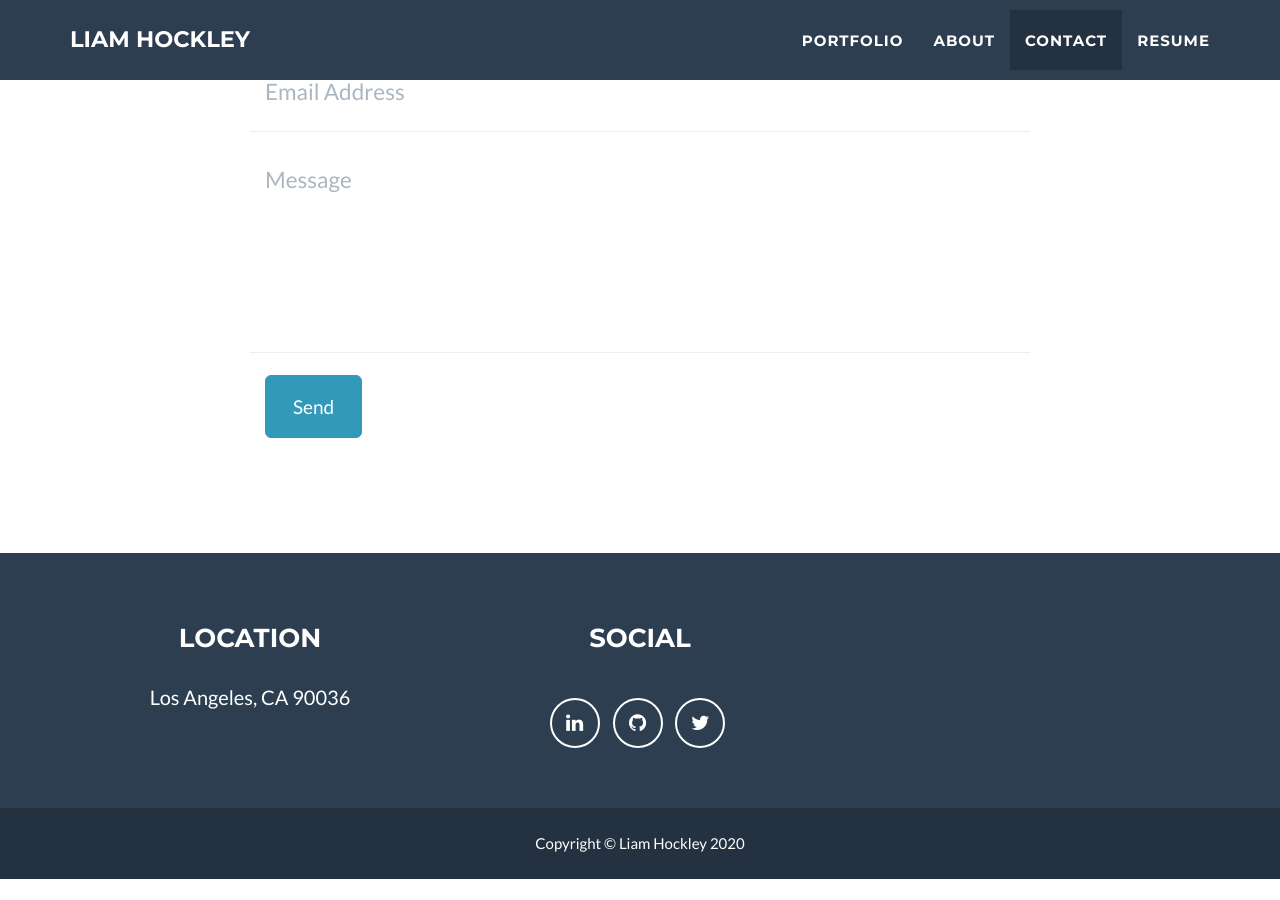
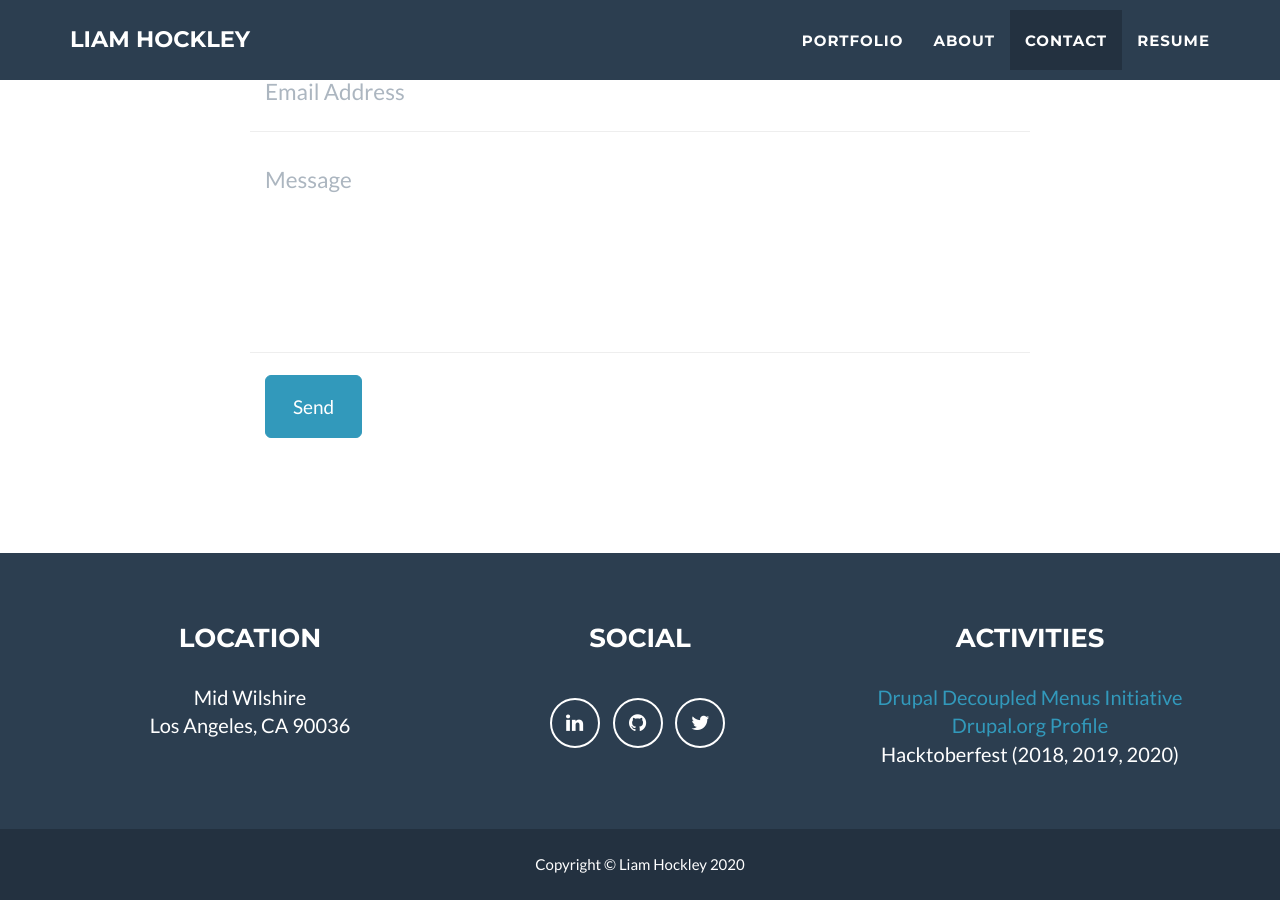
Before and after one commit to xdega/xdega.github.io, a Jekyll site: the page built from _posts/2014-07-18-project-1.markdown, in a window 1280 px wide and 900 px high, scrolled down 2426 px. Built offline with Jekyll 4.4.1, drawn with Linux system fonts in a browser that asks for light colours; before the commit the page ends 3305 px from its top, so only the background shows below that.

Commit message:
Update Footer content

```diff
--- a/_config.yml
+++ b/_config.yml
@@ -36,7 +36,7 @@ footer:
   copyright: Liam Hockley
   location: Location
   social: Social
-  # credits: Credits
+  activities: Activities
 
 # Social networks usernames (many more available: google-plus, flickr, dribbble, pinterest, instagram, tumblr, linkedin, etc.)
 social:
@@ -49,10 +49,16 @@ social:
 
 # Postal address (add as many lines as necessary)
 address:
+  - line: Mid Wilshire
   - line: Los Angeles, CA 90036
 
-# Credits content
-# credits: 'Freelancer is a free to use, open source Bootstrap theme created by <a href="http://startbootstrap.com">Start Bootstrap</a>.'
+# Activities content
+activities: |
+  <a href="https://www.drupal.org/project/decoupled_menus_initiative" target="_blank">Drupal Decoupled Menus Initiative</a>
+  <br>
+  <a href="https://www.drupal.org/u/lhockley" target="_blank">Drupal.org Profile</a>
+  <br>
+  Hacktoberfest (2018, 2019, 2020)
 
 # Build settings
 markdown: kramdown
--- a/_includes/footer.html
+++ b/_includes/footer.html
@@ -22,8 +22,8 @@
                         </ul>
                     </div>
                     <div class="footer-col col-md-4">
-                        <h3>{{ site.footer.credits }}</h3>
-                        <p>{{ site.credits }}</p>
+                        <h3>{{ site.footer.activities }}</h3>
+                        <p>{{ site.activities }}</p>
                     </div>
                 </div>
             </div>
```
